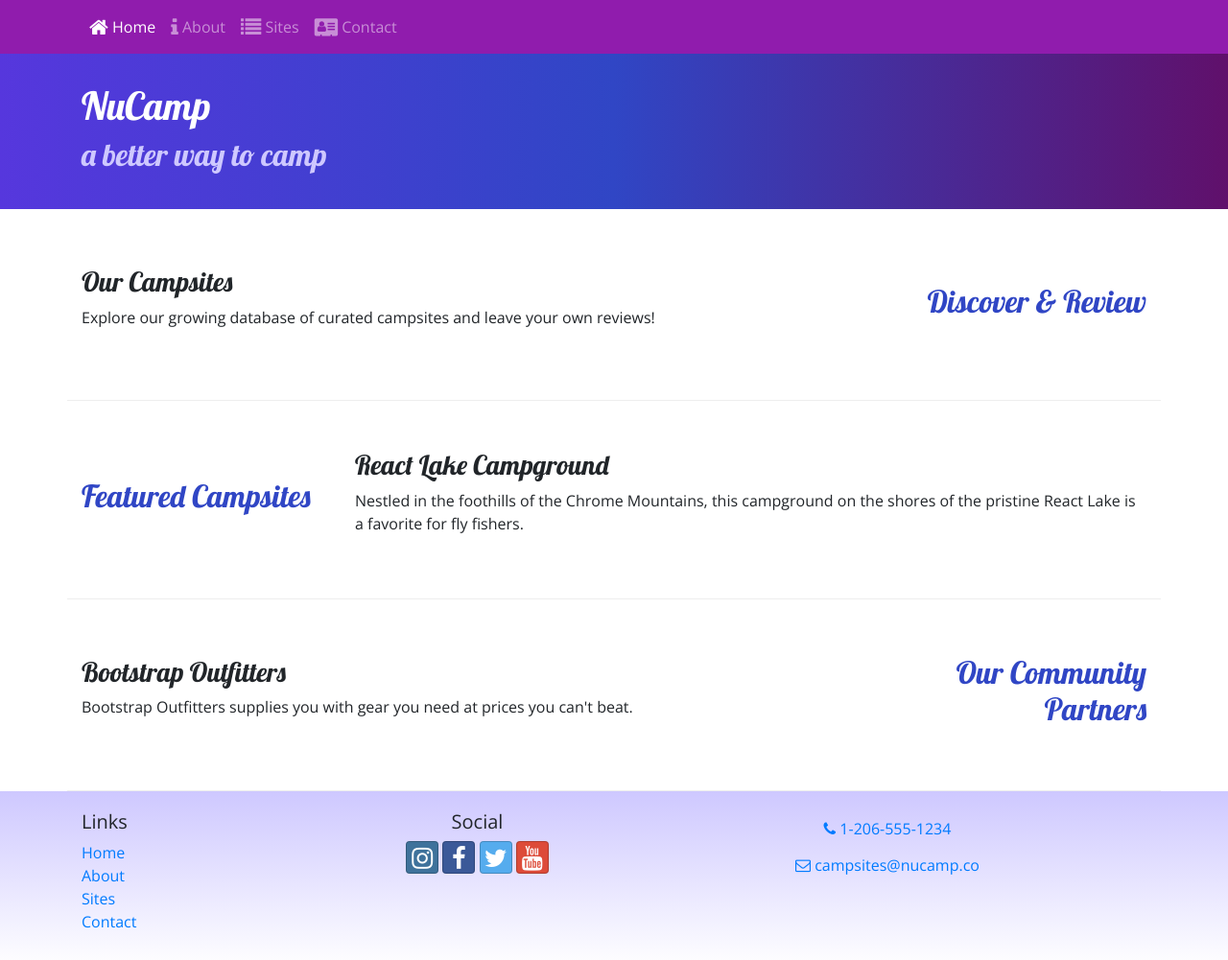
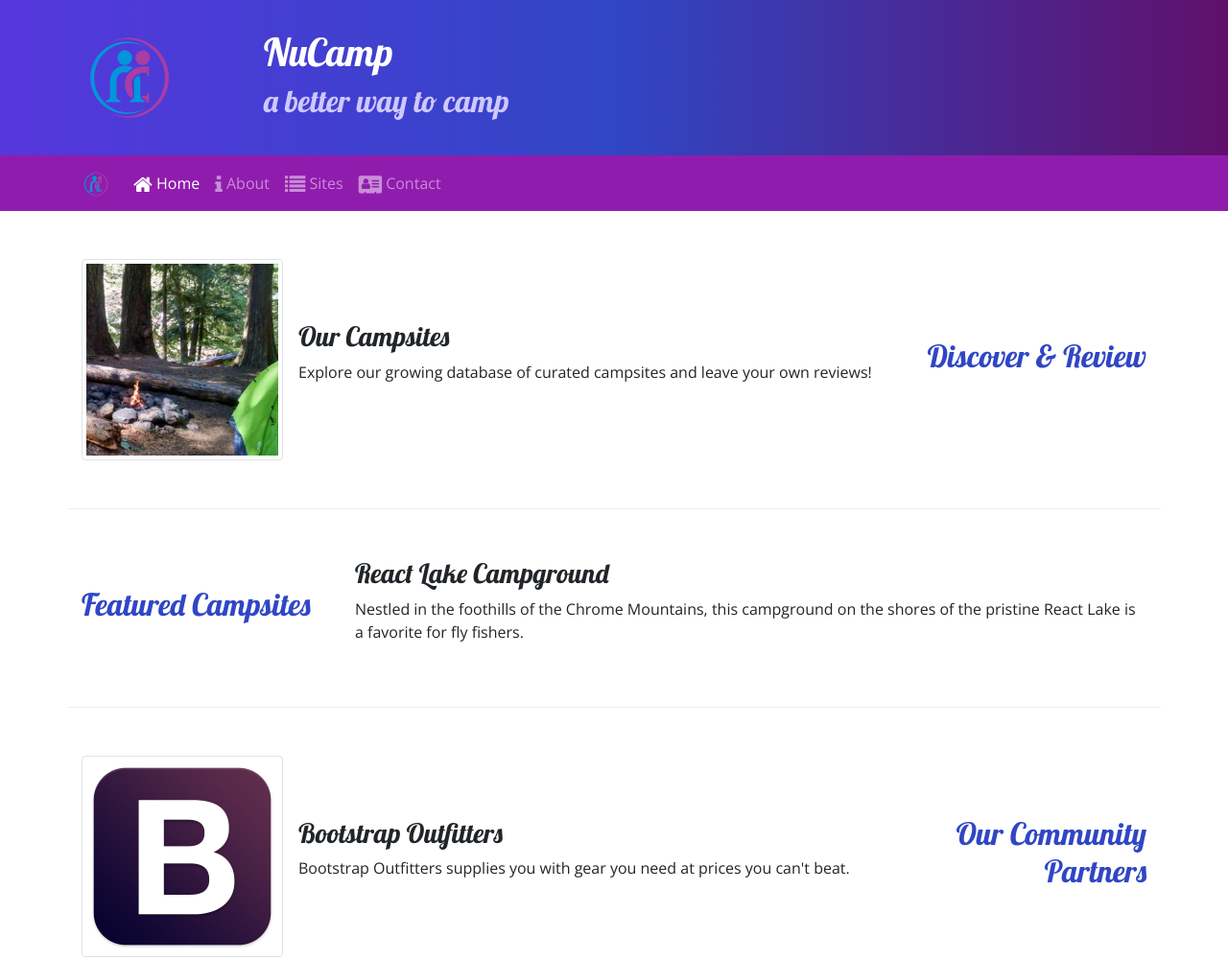
Before and after one commit to felsonm/nucampsite, a website: page index.html in a window 1280 px wide. Shown: the top 1001 px of the page at 96% size. Drawn offline with nearby package versions, Linux system fonts and the light colour scheme.

Commit message:
Images and Media

```diff
--- a/index.html
+++ b/index.html
@@ -23,9 +23,25 @@
 
 <body>
 
+    <header class="jumbotron jumbotron-fluid">
+        <div class="container">
+            <div class="row">
+                <div class="col-4 col-sm-3 col-md-2 align-self-center">
+                    <img src="img/logo.png" class="img-fluid" />
+             </div>
+                <div class="col">
+                    <h1>NuCamp</h1>
+                    <h2>a better way to camp</h2>
+                </div>
+            </div>
+           </div>
+    </header>
+
     <nav class="navbar navbar-expand-sm navbar-dark sticky-top">
         <div class="container">
-            <button class="navbar-toggler ml-auto" type="button" data-toggle="collapse" data-target="#nucampNavbar">
+            <a class="navbar-brand" href="#"><img src="img/logo.png" height="30" width="30" /></a>
+            <button class="navbar-toggler" type="button" data-toggle="collapse" data-target="#nucampNavbar">
+            <button class="navbar-toggler" type="button" data-toggle="collapse" data-target="#nucampNavbar">
                 <span class="navbar-toggler-icon"></span>
             </button>
             <div class="collapse navbar-collapse" id="nucampNavbar">
@@ -41,19 +57,6 @@
             </div>
         </div>
     </nav>
-
-    <header class="jumbotron jumbotron-fluid">
-        <div class="container">
-            <div class="row">
-                <div class="col">
-                    <h1>NuCamp</h1>
-                    <h2>a better way to camp</h2>
-                </div>
-            </div>
-        </div>
-    </header>
-
-
     <div class="container">
         <div class="row row-content align-items-center">
             <div class="col-sm-4 order-sm-last col-md-3">
@@ -61,9 +64,12 @@
             </div>
 
             <div class="col">
-                <h3>Our Campsites</h3>
-                <div class="d-none d-sm-block">
-                    <p>Explore our growing database of curated campsites and leave your own reviews!</p>
+                <div class="media">
+                    <img class="d-flex mr-3 img-thumbnail" src="img/breadcrumb-trail-thumb.jpg" alt="Breadcrumb Trail" />
+                    <div class="media-body align-self-center">
+                        <h3>Our Campsites</h3>
+                        <p class="d-none d-sm-block">Explore our growing database of curated campsites and leave your own reviews!</p>
+                    </div>
                 </div>
             </div>
         </div>
@@ -87,10 +93,14 @@
 
                 <h2 class="text-sm-right">Our Community Partners</h2>
             </div>
+
             <div class="col">
-                <h3>Bootstrap Outfitters</h3>
-                <div class="d-none d-sm-block">
-                    <p>Bootstrap Outfitters supplies you with gear you need at prices you can't beat.</p>
+                <div class="media">
+                    <img class="d-flex mr-3 img-thumbnail" src="img/bootstrap-thumb.png" alt="Bootstrap Outfitters" />
+                    <div class="media-body align-self-center">
+                        <h3>Bootstrap Outfitters</h3>
+                        <p class="d-none d-sm-block">Bootstrap Outfitters supplies you with gear you need at prices you can't beat.</p>
+                    </div>
                 </div>
             </div>
         </div>
```
Also changed, not shown: aboutus.html (+23 -17 lines), img/bootstrap-thumb.png (added), img/breadcrumb-trail-thumb.jpg (added), img/breadcrumb-trail.jpg (added), img/chrome-river-thumb.jpg (added), img/chrome-river.jpg (added), img/logo.png (added), img/react-lake-thumb.jpg (added), img/react-lake.jpg (added), 1 other file.
